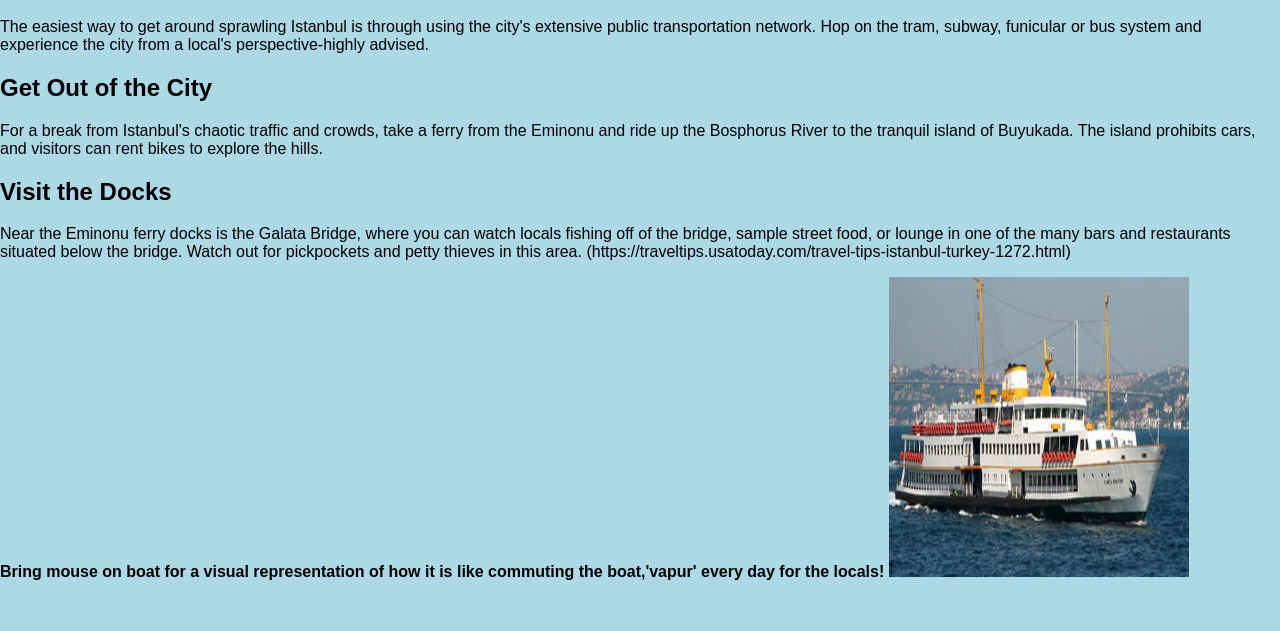
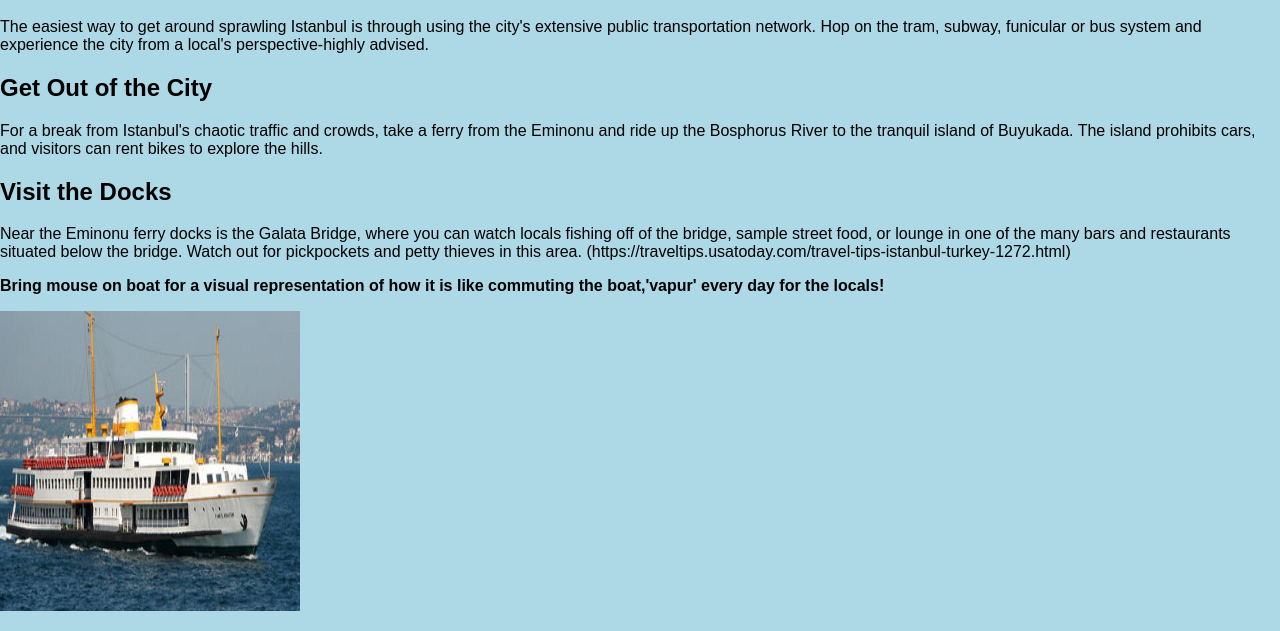
Before and after one commit to zalis1/Project, a plain HTML site: page tipsforistanbul.html in a window 1280 px wide. Shown: the part 356-987 px from the top of the page. Before the commit the page ends 953 px from the top, so only its background shows below. Drawn offline with Linux system fonts and the light colour scheme.

Commit message:
Update tipsforistanbul.html

```diff
--- a/tipsforistanbul.html
+++ b/tipsforistanbul.html
@@ -171,8 +171,8 @@ Near the Eminonu ferry docks is the Galata Bridge, where you can watch locals fi
     }
   }
   </script>
-  <b> Bring mouse on boat for a visual representation of how it is like commuting the boat,'vapur' every day for the locals! </b>
-  <img src="images/vapur.jpg" alt="Boat of Istanbul" width="300" height="300">
+  <b><p> Bring mouse on boat for a visual representation of how it is like commuting the boat,'vapur' every day for the locals! </b></p>
+  <p><img src="images/vapur.jpg" alt="Boat of Istanbul" width="300" height="300"></p>
   </body>
   </html>
 </body>
```
